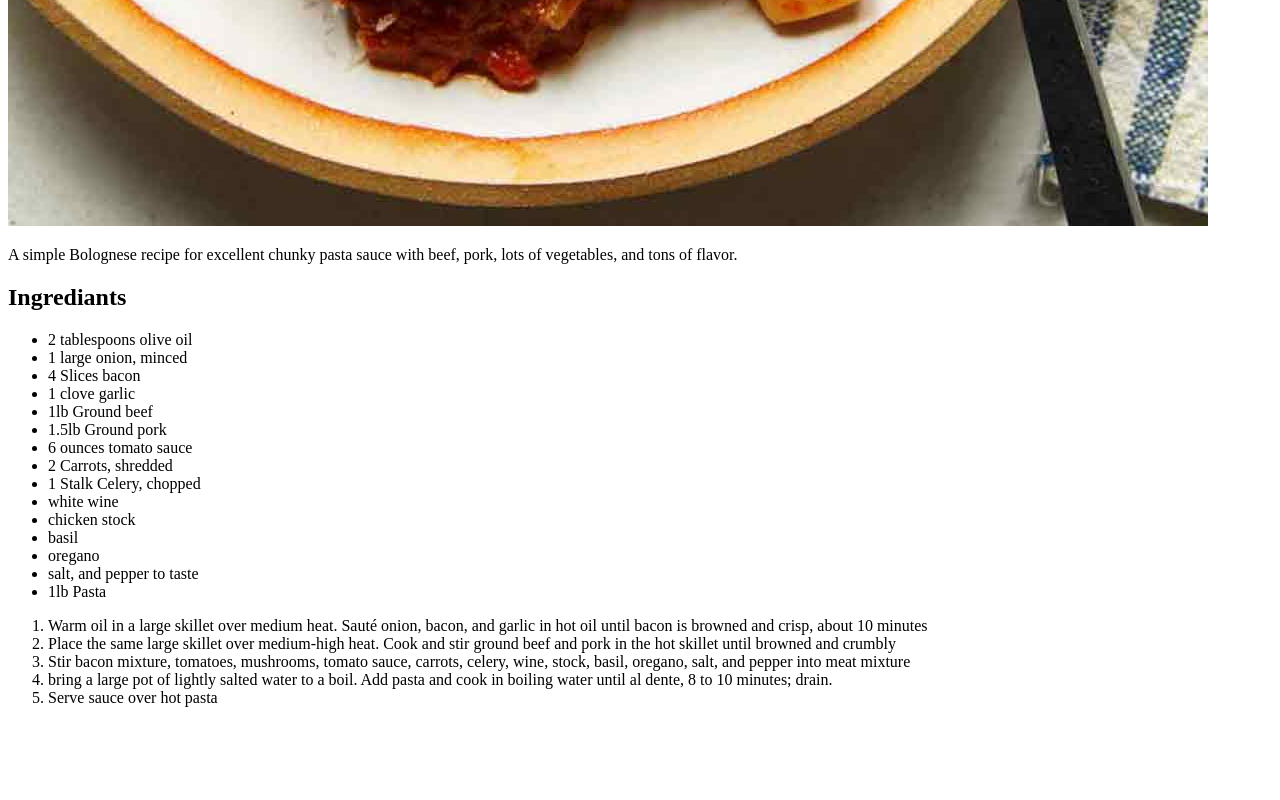
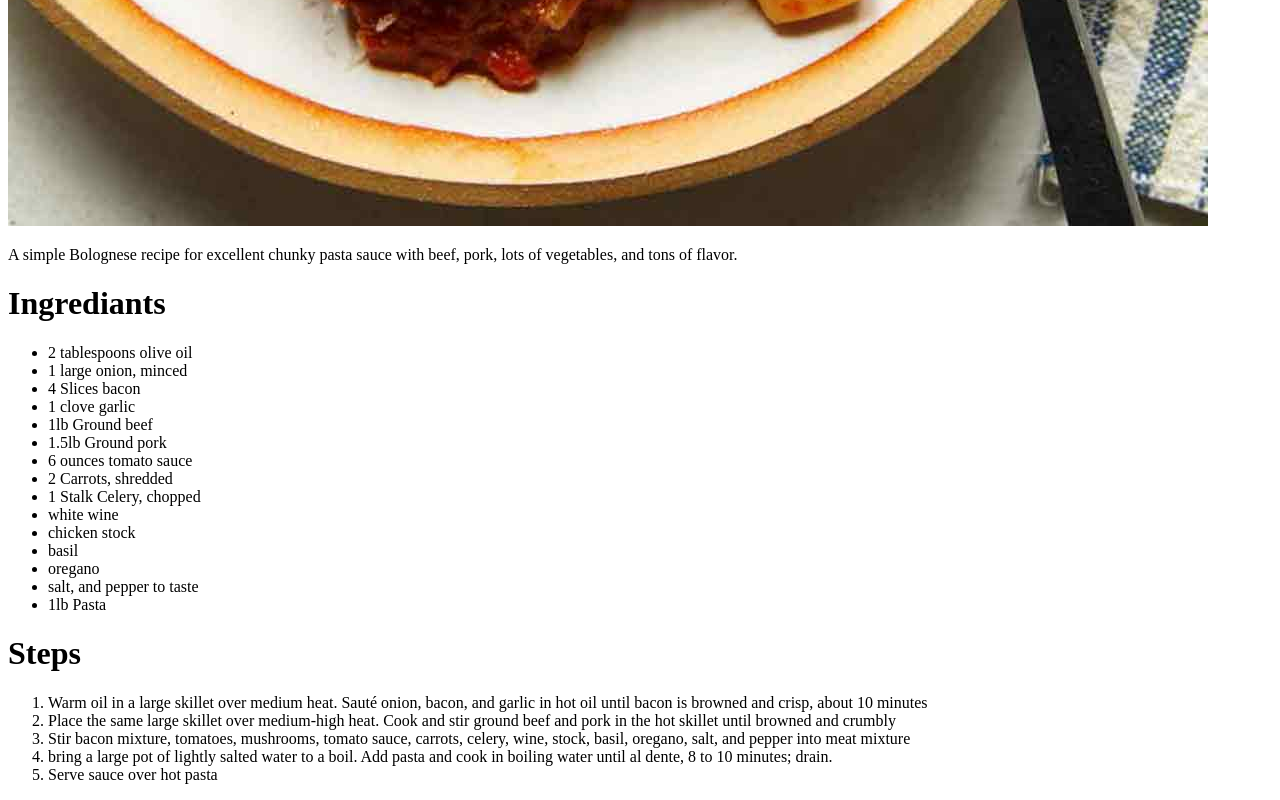
Before and after one commit to JakeG2/odin-recipes, a plain HTML site: page recipes/bolognese.html in a window 1280 px wide. Shown: the part 1054-1854 px from the top of the page. Before the commit the page ends 1777 px from the top, so only its background shows below. Drawn offline with Linux system fonts and the light colour scheme; files whose address does not match are found by name.

Commit message:
added a step header to each recipe

```diff
--- a/recipes/bolognese.html
+++ b/recipes/bolognese.html
@@ -10,7 +10,7 @@
 
     <img src="./images/bolognese.jpg" alt="Bolognese">
     <p>A simple Bolognese recipe for excellent chunky pasta sauce with beef, pork, lots of vegetables, and tons of flavor.</p>
-    <h2>Ingrediants</h2>
+    <h1>Ingrediants</h1>
     <ul>
         <li>2 tablespoons olive oil</li>
         <li>1 large onion, minced</li>
@@ -28,7 +28,7 @@
         <li>salt, and pepper to taste</li>
         <li>1lb Pasta</li>
     </ul>
-
+    <h1>Steps</h1>
     <ol>
         <li>Warm oil in a large skillet over medium heat. Sauté onion, bacon, and garlic in hot oil until bacon is browned and crisp, about 10 minutes</li>
         <li>Place the same large skillet over medium-high heat. Cook and stir ground beef and pork in the hot skillet until browned and crumbly</li>
```
Also changed, not shown: recipes/Birria Tacos.html (+2 -2 lines), recipes/PadSeeEw.html (+2 -1 lines).
